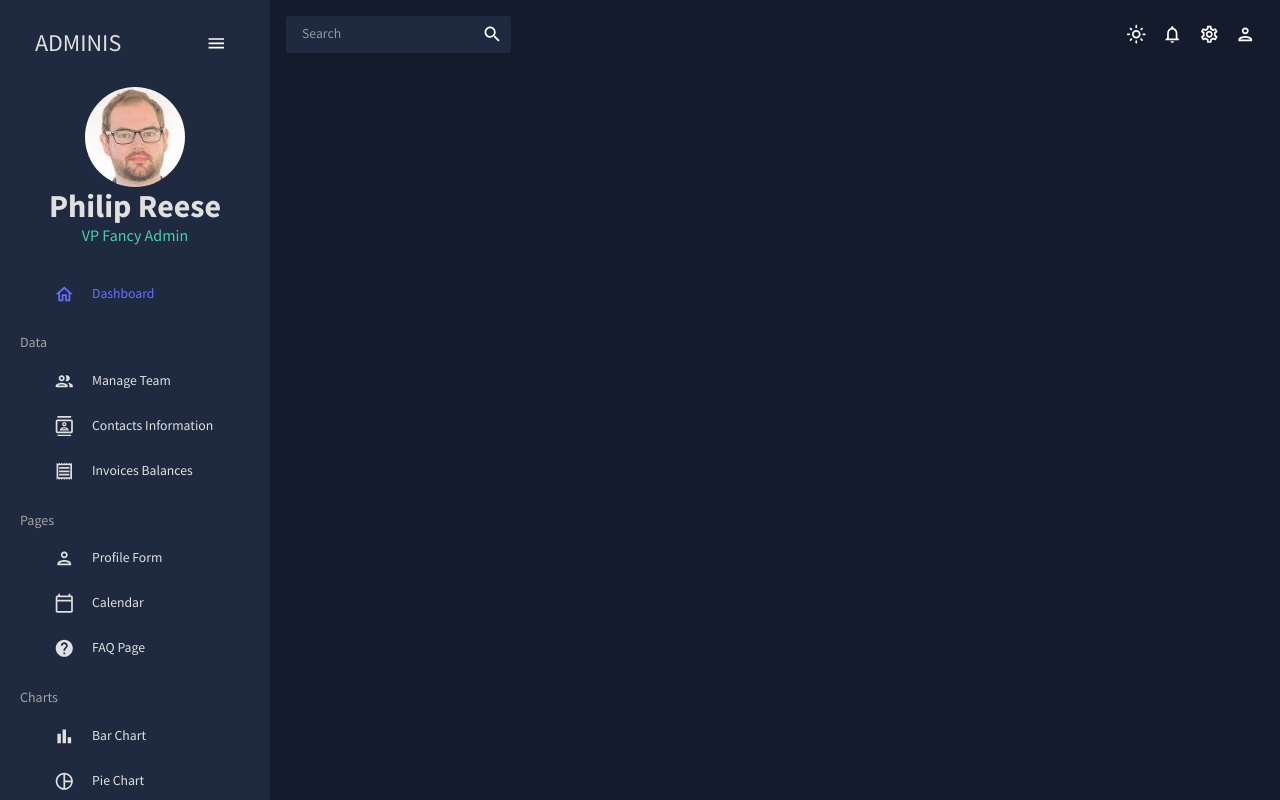
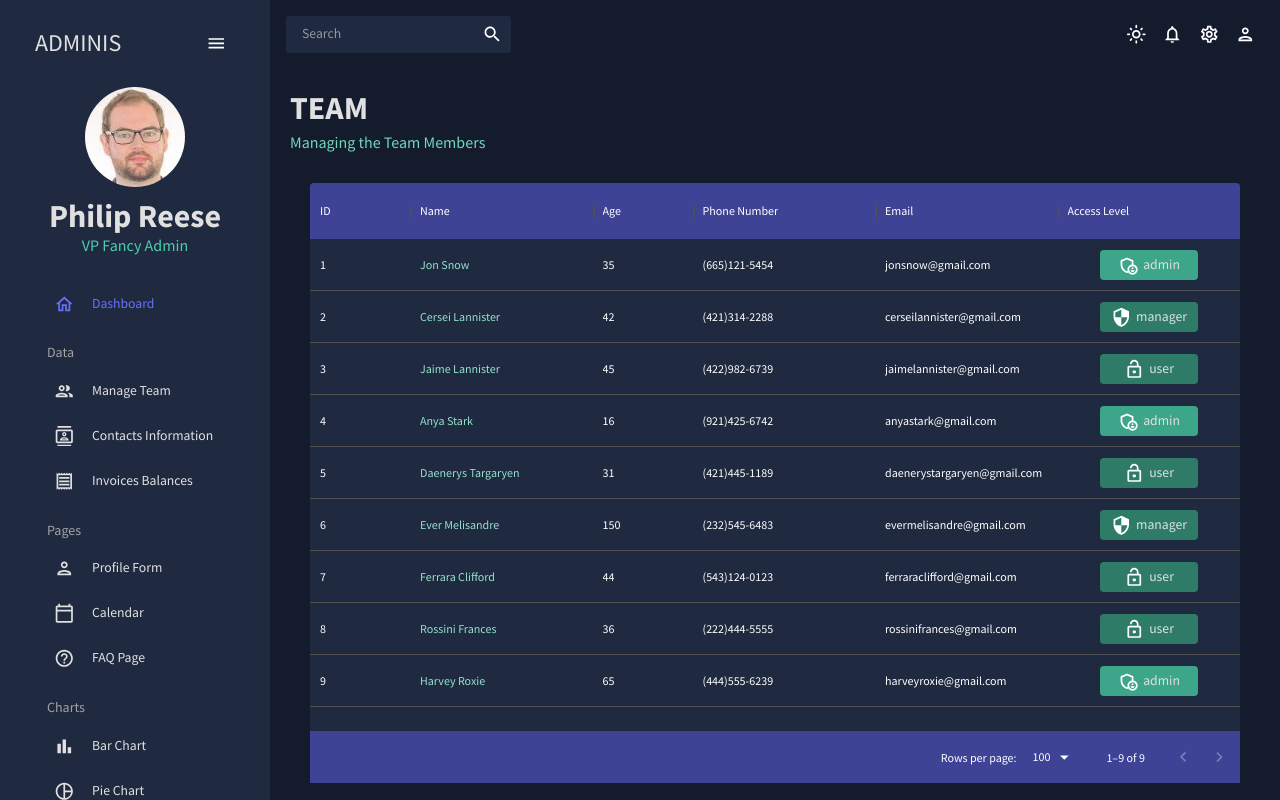
Before and after one commit to philipreese/react-dashboard, a React (Create React App) app in the folder react-admin/: page /team in a window 1280 px wide. Built offline with nearby package versions, Linux system fonts and the light colour scheme; the HTML template or start-up script is replaced by a standard one.

Commit message:
Add team page

```diff
--- a/react-admin/src/App.js
+++ b/react-admin/src/App.js
@@ -4,7 +4,7 @@
 import Topbar from "./scenes/global/Topbar";
 import Sidebar from "./scenes/global/Sidebar";
 import Dashboard from "./scenes/dashboard";
-// import Team from "./scenes/team";
+import Team from "./scenes/team";
 // import Invoices from "./scenes/invoices";
 // import Contacts from "./scenes/contacts";
 // import Bar from "./scenes/Bbr";
@@ -28,7 +28,7 @@
             <Topbar />
             <Routes>
               <Route path="/" element={<Dashboard />} />
-              {/* <Route path="/team" element={<Team />} /> */}
+              <Route path="/team" element={<Team />} />
               {/* <Route path="/contacts" element={<Contacts />} /> */}
               {/* <Route path="/invoices" element={<Invoices />} /> */}
               {/* <Route path="/form" element={<Form />} /> */}
--- a/react-admin/src/scenes/global/Sidebar.jsx
+++ b/react-admin/src/scenes/global/Sidebar.jsx
@@ -10,7 +10,7 @@
 import ReceiptOutlinedIcon from "@mui/icons-material/ReceiptOutlined"
 import PersonOutlinedIcon from "@mui/icons-material/PersonOutlined"
 import CalendarTodayOutlinedIcon from "@mui/icons-material/CalendarTodayOutlined"
-import HelpOutlinedIcon from "@mui/icons-material/HelpOutlined"
+import HelpOutlineOutlinedIcon from "@mui/icons-material/HelpOutlineOutlined"
 import BarChartOutlinedIcon from "@mui/icons-material/BarChartOutlined"
 import PieChartOutlineOutlinedIcon from "@mui/icons-material/PieChartOutlineOutlined"
 import TimelineOutlinedIcon from "@mui/icons-material/TimelineOutlined"
@@ -37,26 +37,28 @@
     const theme = useTheme();
     const colors = tokens(theme.palette.mode);
     const [isCollapsed, setIsCollapsed] = useState(false);
-    const [selected, setSelected] = useState('Dashboard');
+    const [selected, setSelected] = useState("Dashboard");
 
     return (
-        <Box sx={{
+        <Box
+            sx={{
                 "& .pro-sidebar-inner": {
-                background: `${colors.primary[400]} !important`
+                    background: `${colors.primary[400]} !important`,
                   },
                   "& .pro-icon-wrapper": {
-                backgroundColor: "transparent !important"
+                    backgroundColor: "transparent !important",
                   },
                   "& .pro-inner-item": {
-                padding: "5px 35px 5px 20px !important"
+                    padding: "5px 35px 5px 20px !important",
                   },
                   "& .pro-inner-item:hover": {
-                color: "#868dfb !important"
+                    color: "#868dfb !important",
                   },
                   "& .pro-menu-item.active": {
-                color: "#6870fa !important"
+                    color: "#6870fa !important",
                   },
-        }}>
+            }}
+        >
             <ProSidebar collapsed={isCollapsed}>
                 <Menu iconShape="square">
                     {/* LOGO AND MENU ICON */}
@@ -66,7 +68,8 @@
                         style={{
                             margin: "10px 0 20px 0",
                             color: colors.grey[100]
-                        }}>
+                        }}
+                    >
                         {!isCollapsed && (
                             <Box display="flex" justifyContent="space-between" alignItems="center" ml="15px">
                                 <Typography variant="h3" color={colors.grey[100]}>ADMINIS</Typography>
@@ -93,8 +96,10 @@
                                     variant="h2"
                                     color={colors.grey[100]}
                                     fontWeight="bold"
-                                    sx={{m: "10px 0 0 0 0"}}
-                                >Philip Reese</Typography>
+                                    sx={{m: "10px 0 0 0"}}
+                                >
+                                    Philip Reese
+                                </Typography>
                                 <Typography
                                     variant="h5"
                                     color={colors.greenAccent[500]}>VP Fancy Admin</Typography>
@@ -111,7 +116,6 @@
                             selected={selected}
                             setSelected={setSelected}
                         />
-                    </Box>
 
                         <Typography
                             variant="h6"
@@ -120,7 +124,6 @@
                         >
                             Data
                         </Typography>
-                    <Box paddingLeft={isCollapsed ? undefined : "10%"}>
                         <Item
                             title="Manage Team"
                             to="/team"
@@ -128,8 +131,6 @@
                             selected={selected}
                             setSelected={setSelected}
                         />
-                    </Box>
-                    <Box paddingLeft={isCollapsed ? undefined : "10%"}>
                         <Item
                             title="Contacts Information"
                             to="/contacts"
@@ -137,8 +138,6 @@
                             selected={selected}
                             setSelected={setSelected}
                         />
-                    </Box>
-                    <Box paddingLeft={isCollapsed ? undefined : "10%"}>
                         <Item
                             title="Invoices Balances"
                             to="/invoices"
@@ -146,7 +145,6 @@
                             selected={selected}
                             setSelected={setSelected}
                         />
-                    </Box>
 
                         <Typography
                             variant="h6"
@@ -155,7 +153,6 @@
                         >
                             Pages
                         </Typography>
-                    <Box paddingLeft={isCollapsed ? undefined : "10%"}>
                         <Item
                             title="Profile Form"
                             to="/form"
@@ -163,8 +160,6 @@
                             selected={selected}
                             setSelected={setSelected}
                         />
-                    </Box>
-                    <Box paddingLeft={isCollapsed ? undefined : "10%"}>
                         <Item
                             title="Calendar"
                             to="/calendar"
@@ -172,16 +167,13 @@
                             selected={selected}
                             setSelected={setSelected}
                         />
-                    </Box>
-                    <Box paddingLeft={isCollapsed ? undefined : "10%"}>
                         <Item
                             title="FAQ Page"
                             to="/faq"
-                            icon={<HelpOutlinedIcon />}
+                            icon={<HelpOutlineOutlinedIcon />}
                             selected={selected}
                             setSelected={setSelected}
                         />
-                    </Box>
 
                         <Typography
                             variant="h6"
@@ -190,7 +182,6 @@
                         >
                             Charts
                         </Typography>
-                    <Box paddingLeft={isCollapsed ? undefined : "10%"}>
                         <Item
                             title="Bar Chart"
                             to="/bar"
@@ -198,8 +189,6 @@
                             selected={selected}
                             setSelected={setSelected}
                         />
-                    </Box>
-                    <Box paddingLeft={isCollapsed ? undefined : "10%"}>
                         <Item
                             title="Pie Chart"
                             to="/pie"
@@ -207,8 +196,6 @@
                             selected={selected}
                             setSelected={setSelected}
                         />
-                    </Box>
-                    <Box paddingLeft={isCollapsed ? undefined : "10%"}>
                         <Item
                             title="Line Chart"
                             to="/line"
@@ -216,8 +203,6 @@
                             selected={selected}
                             setSelected={setSelected}
                         />
-                    </Box>
-                    <Box paddingLeft={isCollapsed ? undefined : "10%"}>
                         <Item
                             title="Geography Chart"
                             to="/geography"
--- /dev/null
+++ b/react-admin/src/scenes/team/index.jsx
@@ -0,0 +1,83 @@
+import { Box, Typography, useTheme } from "@mui/material";
+import { DataGrid } from "@mui/x-data-grid"
+import { tokens } from "../../theme";
+import { mockDataTeam } from "../../data/mockData"
+import AdminPanelSettingsOutlinedIcon from "@mui/icons-material/AdminPanelSettingsOutlined"
+import LockOpenOutlinedIcon from "@mui/icons-material/LockOpenOutlined"
+import SecurityOutlinedIcon from "@mui/icons-material/SecurityOutlined"
+import Header from "../../components/Header";
+
+const Team = () => {
+    const theme = useTheme();
+    const colors = tokens(theme.palette.mode);
+
+    const columns = [
+        { field: "id", headerName: "ID" },
+        { field: "name", headerName: "Name", flex: 1, cellClassName: "name-column--cell" },
+        { field: "age", headerName: "Age", type: "number", headerAlign: "left", align: "left" },
+        { field: "phone", headerName: "Phone Number", flex: 1 },
+        { field: "email", headerName: "Email", flex: 1 },
+        { field: "access", headerName: "Access Level", flex: 1,
+            renderCell: ({ row: { access }}) => {
+                return (
+                    <Box
+                        width="60%"
+                        m="0 auto"
+                        p="5px"
+                        display="flex"
+                        justifyContent="center"
+                        backgroundColor={
+                            access === "admin"
+                                ? colors.greenAccent[600]
+                                : colors.greenAccent[700]
+                        }
+                        borderRadius="4px"
+                    >
+                        {access === "admin" && <AdminPanelSettingsOutlinedIcon />}
+                        {access === "manager" && <SecurityOutlinedIcon />}
+                        {access === "user" && <LockOpenOutlinedIcon />}
+                        <Typography color={colors.grey[100]} sx={{ ml: "5px"}}>
+                            {access}
+                        </Typography>
+
+                    </Box>
+                )
+            }},
+    ];
+
+    return (
+        <Box m="20px">
+            <Header title="TEAM" subtitle="Managing the Team Members" />
+            <Box
+                m="20px"
+                height="75vh"
+                sx={{
+                    "& .MuiDataGrid-root" : {
+                        border: "none",
+                    },
+                    "& .MuiDataGrid-cell" : {
+                        borderBottom: "none",
+                    },
+                    "& .name-column--cell" : {
+                        color: colors.greenAccent[300],
+                    },
+                    "& .MuiDataGrid-columnHeaders" : {
+                        backgroundColor: colors.blueAccent[700],
+                        borderBottom: "none",
+                    },
+                    "& .MuiDataGrid-virtualScroller": {
+                        backgroundColor: colors.primary[400],
+                    },
+                    "& .MuiDataGrid-footerContainer": {
+                        borderTop: "none",
+                        backgroundColor: colors.blueAccent[700],
+                    },
+                }}
+            >
+                <DataGrid rows={mockDataTeam} columns={columns} />
+            </Box>
+        </Box>
+    )
+}
+
+export default Team;
```
Lines whose indentation alone changed are shown as unchanged.
